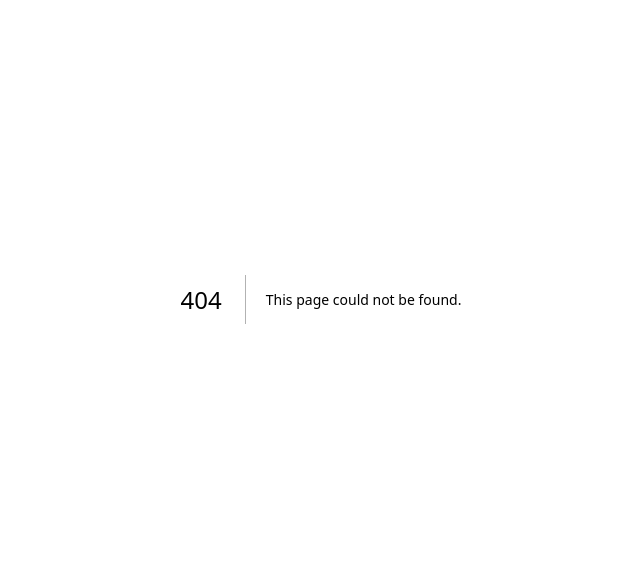
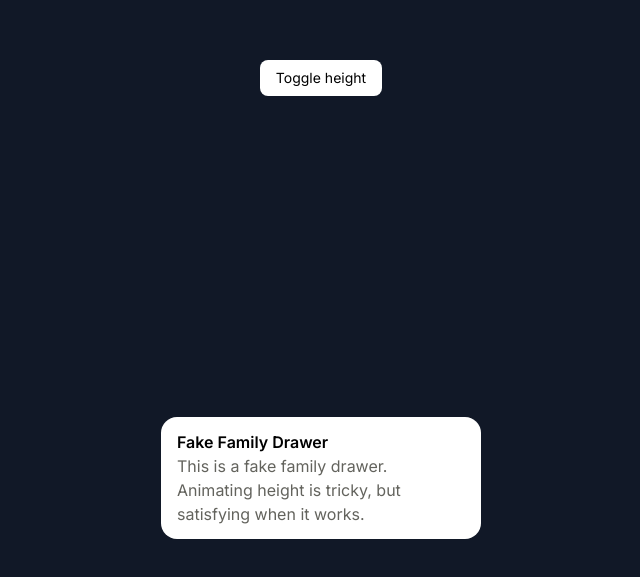
Before and after one commit to Ganthology/animations-on-the-web-exercise, a Next.js app: page /framer-intro/animating-height in a window 1280 px wide. Before the commit this address had no page. Shown: the part 101-678 px from the top of the page, without its empty margins (319-959 px from the left). Built offline with nearby package versions, Linux system fonts and the light colour scheme.

Commit message:
feat: animating height example

```diff
--- /dev/null
+++ b/app/framer-intro/animating-height/page.tsx
@@ -0,0 +1,9 @@
+import { AnimatingHeightView } from "@/components/chapter-2/animating-height-view"
+
+export default function AnimatingHeightPage() {
+  return (
+    <main className="grid h-screen w-screen place-items-center bg-gray-900">
+      <AnimatingHeightView />
+    </main>
+  )
+}
--- /dev/null
+++ b/components/chapter-2/animating-height-view.tsx
@@ -0,0 +1,58 @@
+"use client"
+
+import { useEffect, useRef, useState } from "react"
+import { AnimatePresence, motion } from "framer-motion"
+import useMeasure from "react-use-measure"
+
+export const AnimatingHeightView = () => {
+  const [showExtraContent, setShowExtraContent] = useState(false)
+
+  const [ref, { height }] = useMeasure()
+
+  return (
+    <>
+      <motion.button
+        layoutId="toggle-height-button"
+        className="rounded-lg bg-white px-4 py-2 text-sm"
+        onClick={() => setShowExtraContent((b) => !b)}
+      >
+        Toggle height
+      </motion.button>
+      <motion.div
+        className="flex w-80 flex-col gap-2 overflow-hidden rounded-2xl bg-white"
+        animate={{ height: height }}
+      >
+        <div className="px-4 py-[13px]" ref={ref}>
+          <h1 className="font-semibold">Fake Family Drawer</h1>
+          <p className="text-[#63635d]">
+            This is a fake family drawer. Animating height is tricky, but
+            satisfying when it works.
+          </p>
+          <AnimatePresence>
+            {showExtraContent ? (
+              <motion.p
+                className="text-[#63635d]"
+                initial={{
+                  opacity: 0.2,
+                }}
+                animate={{
+                  opacity: 1,
+                }}
+                exit={{
+                  opacity: 0.2,
+                }}
+                transition={{
+                  duration: 0.1,
+                }}
+              >
+                This extra content will change the height of the drawer. Some
+                even more content to make the drawer taller and taller and
+                taller...
+              </motion.p>
+            ) : null}
+          </AnimatePresence>
+        </div>
+      </motion.div>
+    </>
+  )
+}
--- a/components/table-of-content.tsx
+++ b/components/table-of-content.tsx
@@ -6,10 +6,10 @@ import { AnimatePresence, motion } from "framer-motion"
 export const TableOfContent = () => {
   const router = useRouter()
   return (
-    <AnimatePresence>
     <ul className="grid grid-cols-2 gap-4 lg:grid-cols-4">
       {ROUTES.map((route) => (
         <>
+          <AnimatePresence mode="popLayout">
             <motion.li
               key={route.path}
               className="relative z-10 cursor-pointer rounded-md border border-gray-900 bg-yellow-50 px-3 pb-24 pt-3"
@@ -25,10 +25,10 @@ export const TableOfContent = () => {
               <h1 className="text-lg font-semibold">{route.name}</h1>
               <p className="text-xs">{route.description}</p>
             </motion.li>
+          </AnimatePresence>
         </>
       ))}
     </ul>
-    </AnimatePresence>
   )
 }
 
@@ -68,4 +68,10 @@ const ROUTES = [
     name: "Copy Code Snippet",
     description: "Copy code snippet with animation.",
   },
+  {
+    path: "/framer-intro/animating-height",
+    name: "Animating Height",
+    description:
+      "Animate height of a div from auto to auto. Using family drawer as example.",
+  },
 ]
--- a/package.json
+++ b/package.json
@@ -17,6 +17,7 @@
     "next": "14.2.3",
     "react": "^18",
     "react-dom": "^18",
+    "react-use-measure": "^2.1.1",
     "usehooks-ts": "^3.1.0"
   },
   "devDependencies": {
```
Also changed, not shown: 1 other file (tests, documents, lock files or other folders). Lines whose indentation alone changed are shown as unchanged.
